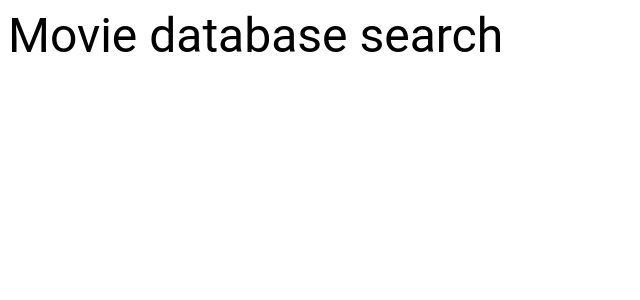
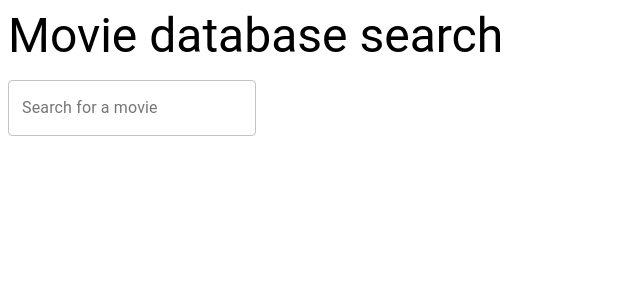
Before and after one commit to jan-stehlik/movie-db, a React app: page / in a window 1280 px wide. Shown: the top 300 px of the page, without its empty margins (0-640 px from the left). Built offline with nearby package versions, Linux system fonts and the light colour scheme; the HTML template or start-up script is replaced by a standard one.

Commit message:
add moviesearch component

```diff
--- a/src/App.js
+++ b/src/App.js
@@ -1,6 +1,12 @@
 import React from 'react'
 import Typography from '@material-ui/core/Typography'
+import { MovieSearch } from './components'
 
-const App = () => <Typography variant="h3">Movie database search</Typography>
+const App = () => (
+  <>
+    <Typography variant="h3">Movie database search</Typography>
+    <MovieSearch />
+  </>
+)
 
 export { App }
--- /dev/null
+++ b/src/components/MovieSearch.js
@@ -0,0 +1,14 @@
+import React from 'react'
+import TextField from '@material-ui/core/TextField'
+
+const MovieSearch = () => (
+  <TextField
+    id="movie search"
+    label="Search for a movie"
+    placeholder="e.g. batman"
+    margin="normal"
+    variant="outlined"
+  />
+)
+
+export { MovieSearch }
--- /dev/null
+++ b/src/components/index.js
@@ -0,0 +1 @@
+export { MovieSearch } from './MovieSearch'
```
Also changed, not shown: 1 other file (tests, documents, lock files or other folders).
